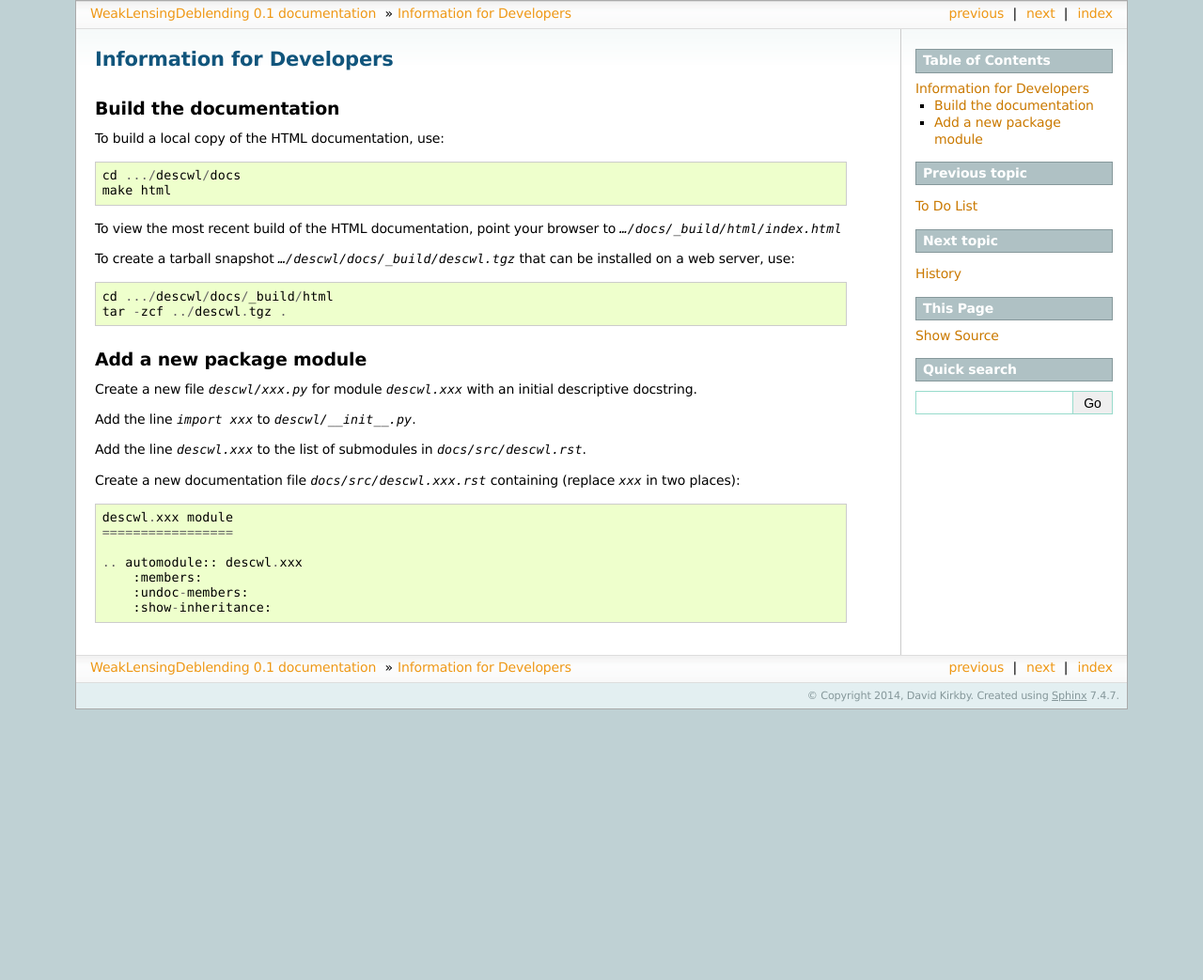
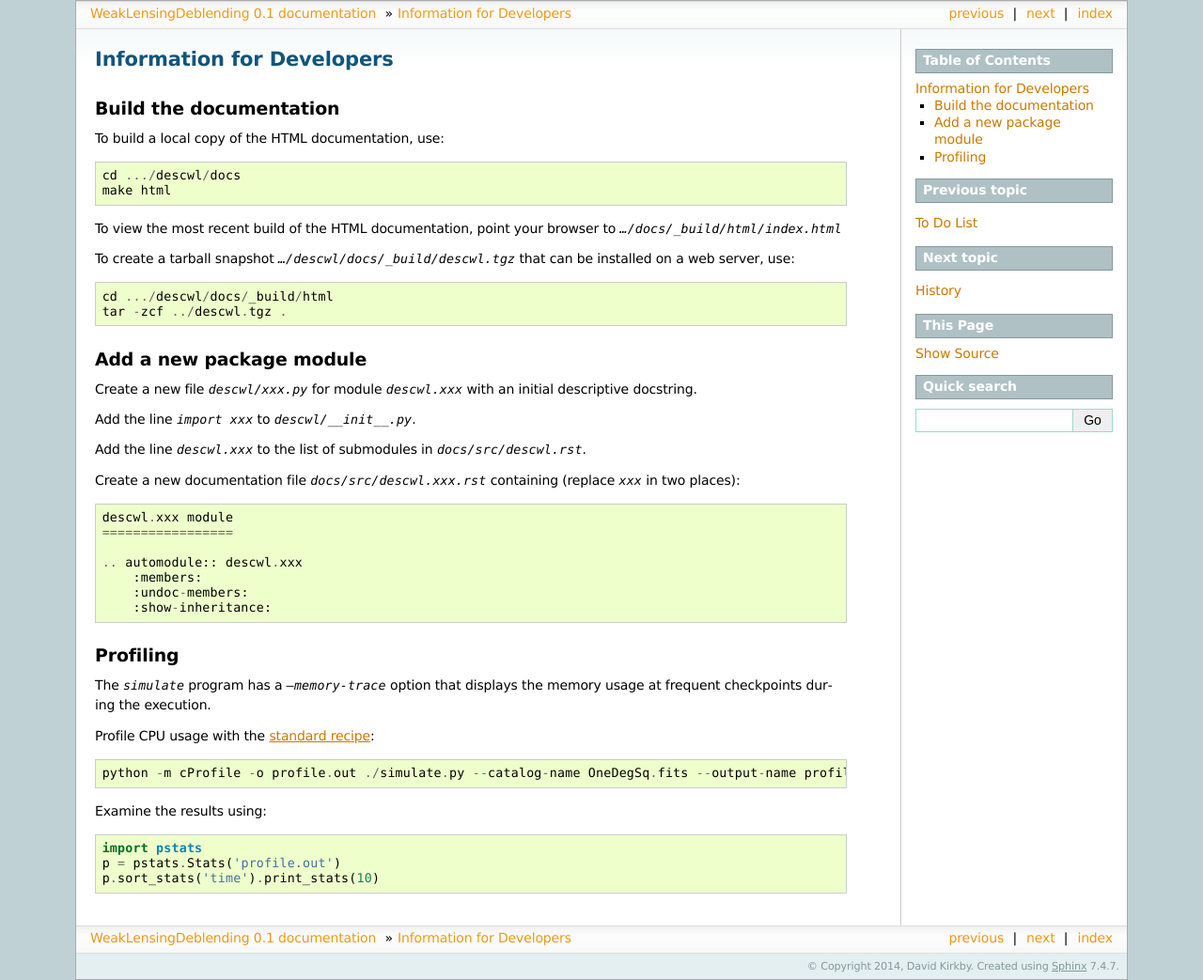
Before and after one commit to LSSTDESC/WeakLensingDeblending, a Sphinx documentation site: the page built from docs/developer.rst, in a window 1280 px wide. Shown: the whole page at 94% size. Built offline with Sphinx 7.4.7, drawn with Linux system fonts in a browser that asks for light colours; before the commit the page ends 900 px from its top, so only the background shows below that.

Commit message:
Add info about CPU and memory profiling to docs

```diff
--- a/docs/developer.rst
+++ b/docs/developer.rst
@@ -34,3 +34,18 @@ Create a new documentation file `docs/src/descwl.xxx.rst` containing (replace `x
 	    :members:
 	    :undoc-members:
 	    :show-inheritance:
+
+Profiling
+---------
+
+The `simulate` program has a `--memory-trace` option that displays the memory usage at frequent checkpoints during the execution.
+
+Profile CPU usage with the `standard recipe <https://docs.python.org/2/library/profile.html#instant-user-s-manual>`_::
+
+	python -m cProfile -o profile.out ./simulate.py --catalog-name OneDegSq.fits --output-name profile
+
+Examine the results using::
+
+	import pstats
+	p = pstats.Stats('profile.out')
+	p.sort_stats('time').print_stats(10)
```
